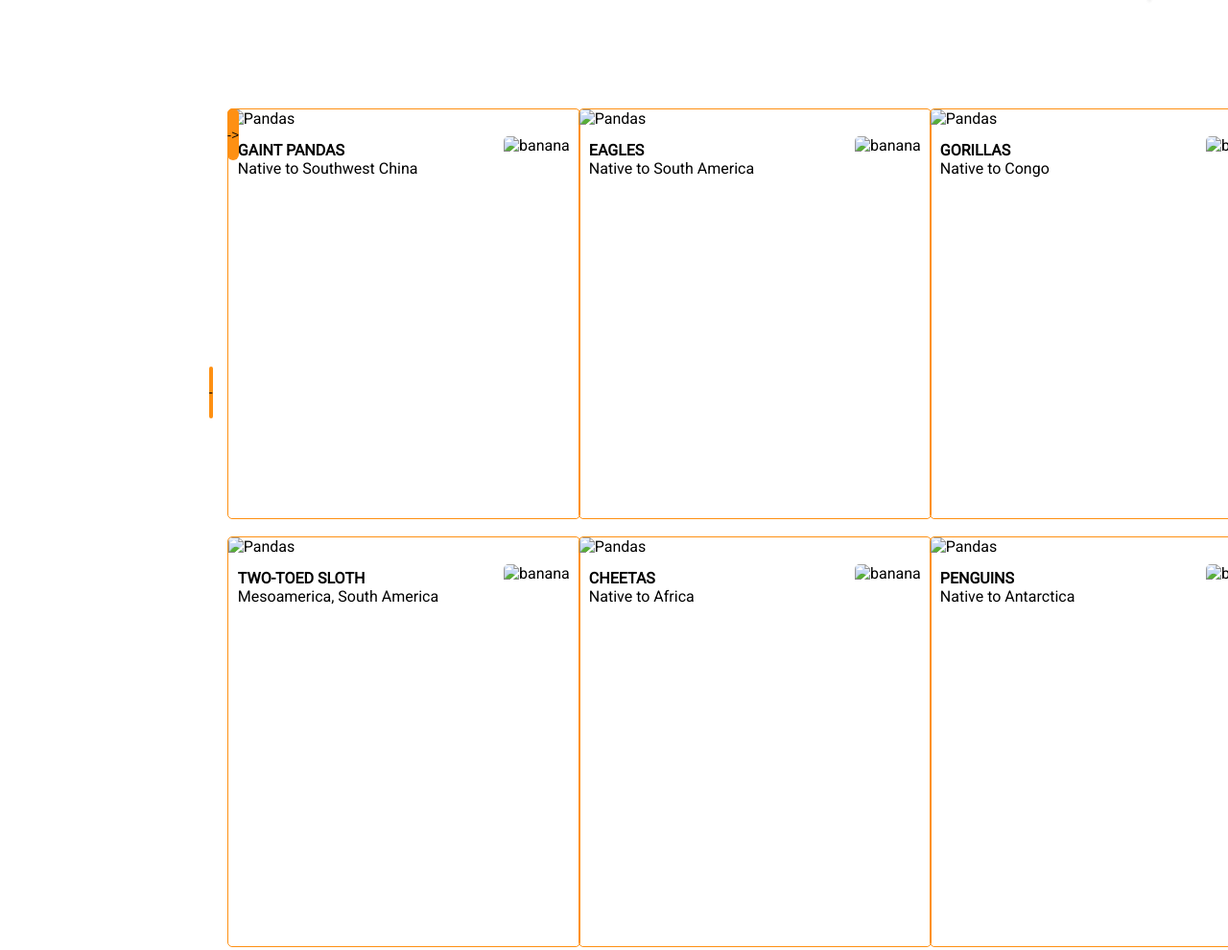
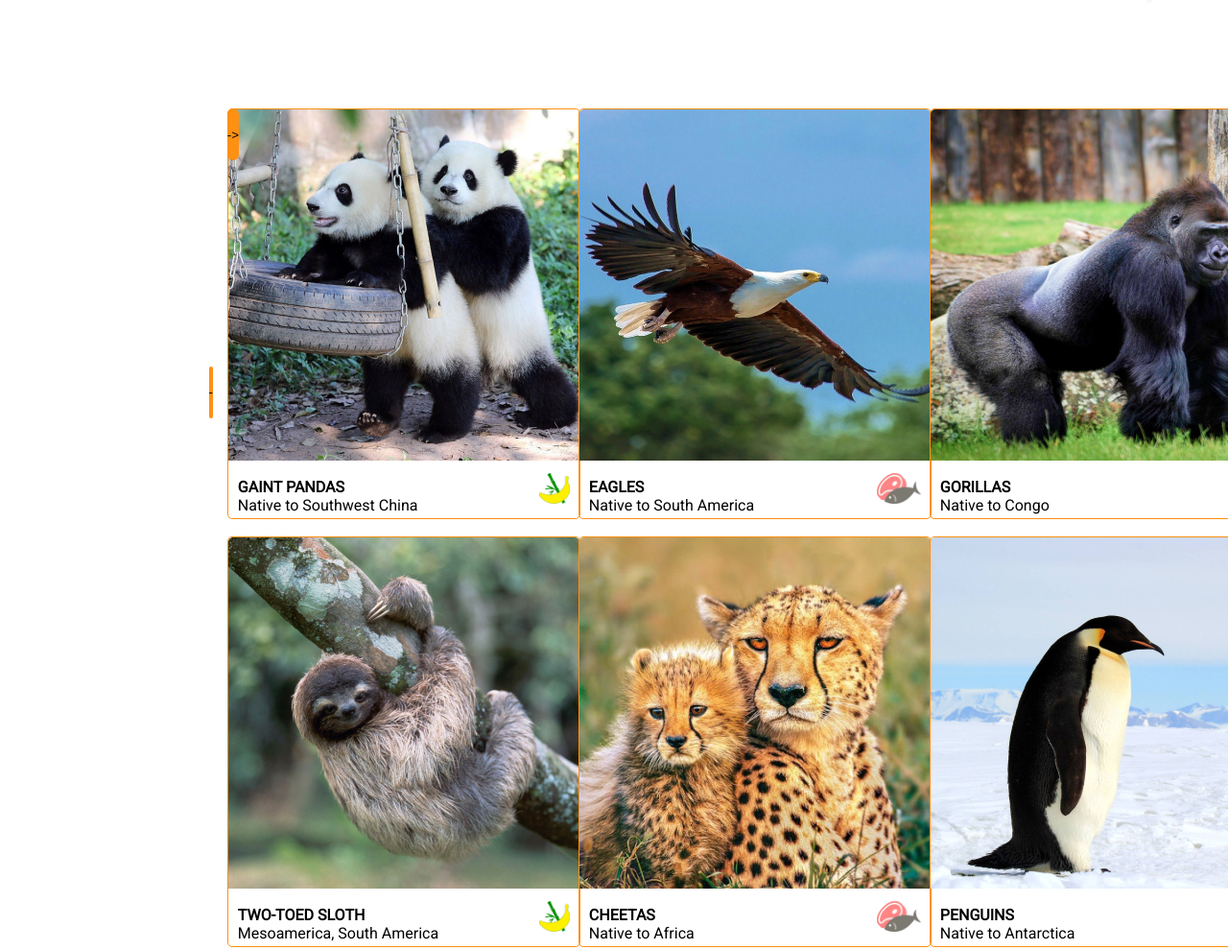
Before and after one commit to 1100-git/online-zoo, a plain HTML site: page pages/main/index.html in a window 1280 px wide. Shown: the part 1416-2406 px from the top of the page at 96% size. Drawn offline with Linux system fonts and the light colour scheme; files whose address does not match are found by name.

Commit message:
some changes

```diff
--- a/pages/main/index.html
+++ b/pages/main/index.html
@@ -8,7 +8,7 @@
     <link rel="preconnect" href="https://fonts.gstatic.com" crossorigin>
     <link href="https://fonts.googleapis.com/css2?family=Roboto&display=swap" rel="stylesheet">
     <link rel="stylesheet" href="./style.css">
-    <link rel="stylesheet" href="/1100-git-JSFE2022Q3/online-zoo/assets/styles/reset.css">
+    <link rel="stylesheet" href="/online-zoo/assets/styles/reset.css">
     <script src="./script.js"></script>
     <link rel="preconnect" href="https://fonts.googleapis.com">
 </head>
@@ -16,7 +16,7 @@
     <header>
         <nav>
             <div class="nav__body flex">
-                <div class="pet__logo"><h1>PetStory online</h1><img src="/1100-git-JSFE2022Q3/online-zoo/assets/icons/bamboo.svg" alt="bamboo"></div>
+                <div class="pet__logo"><h1>PetStory online</h1><img src="/online-zoo/assets/icons/bamboo.svg" alt="bamboo"></div>
                 <a href="#" class="nav__links">About</a>
                     <a href="#">Map</a>
                     <a href="#">Zoos</a>
@@ -34,7 +34,7 @@
         <section class="map">
             <div class="flex description">
                 <div class="descripton__logo">
-                    <img src="/1100-git-JSFE2022Q3/online-zoo/assets/images/bamboo-cap.jpg" alt="cap">
+                    <img src="/online-zoo/assets/images/bamboo-cap.jpg" alt="cap">
                 </div>
                 <div class="description__txt">
                     <h2>The Backstage of the Wilderness World.</h2>
@@ -50,55 +50,55 @@
             <div class="card__container grid">
                 <div class="card__slide">
                     <div class="border">
-                        <img src="/1100-git-JSFE2022Q3/online-zoo/assets/images/Pandas_slide.jpg" alt="Pandas">
+                        <img src="/online-zoo/assets/images/Pandas_slide.jpg" alt="Pandas">
                         <div class="card_name">
                             <a href="#"><strong>GAINT PANDAS</strong></br>Native to Southwest China</a>
-                            <img src="/1100-git-JSFE2022Q3/online-zoo/assets/icons/Bambanana.png" alt="banana">
+                            <img src="/online-zoo/assets/icons/Bambanana.png" alt="banana">
                         </div>
                     </div>
                 </div>
                 <div class="card__slide">
                     <div class="border">
-                        <img src="/1100-git-JSFE2022Q3/online-zoo/assets/images/Eagle_slide.jpg" alt="Pandas">
+                        <img src="/online-zoo/assets/images/Eagle_slide.jpg" alt="Pandas">
                         <div class="card_name">
                             <a href="#"><strong>EAGLES</strong></br>Native to South America</a>
-                            <img src="/1100-git-JSFE2022Q3/online-zoo/assets/icons/steash.png" alt="banana">
+                            <img src="/online-zoo/assets/icons/steash.png" alt="banana">
                         </div>
                     </div>
                 </div>
                 <div class="card__slide">
                     <div class="border">
-                        <img src="/1100-git-JSFE2022Q3/online-zoo/assets/images/Gorillas_slide.jpg" alt="Pandas">
+                        <img src="/online-zoo/assets/images/Gorillas_slide.jpg" alt="Pandas">
                         <div class="card_name">
                             <a href="#"><strong>GORILLAS</strong></br>Native to Congo</a>
-                            <img src="/1100-git-JSFE2022Q3/online-zoo/assets/icons/Bambanana.png" alt="banana">
+                            <img src="/online-zoo/assets/icons/Bambanana.png" alt="banana">
                         </div>
                     </div>
                 </div>
                 <div class="card__slide">
                     <div class="border">
-                        <img src="/1100-git-JSFE2022Q3/online-zoo/assets/images/Two-toed_slide.jpg" alt="Pandas">
+                        <img src="/online-zoo/assets/images/Two-toed_slide.jpg" alt="Pandas">
                         <div class="card_name">
                             <a href="#"><strong>TWO-TOED SLOTH</strong></br>Mesoamerica, South America</a>
-                            <img src="/1100-git-JSFE2022Q3/online-zoo/assets/icons/Bambanana.png" alt="banana">
+                            <img src="/online-zoo/assets/icons/Bambanana.png" alt="banana">
                         </div>
                     </div>
                 </div>
                 <div class="card__slide">
                     <div class="border">
-                        <img src="/1100-git-JSFE2022Q3/online-zoo/assets/images/Cheetas__slide.jpg" alt="Pandas">
+                        <img src="/online-zoo/assets/images/Cheetas__slide.jpg" alt="Pandas">
                         <div class="card_name">
                             <a href="#"><strong>CHEETAS</strong></br>Native to Africa</a>
-                            <img src="/1100-git-JSFE2022Q3/online-zoo/assets/icons/steash.png" alt="banana">
+                            <img src="/online-zoo/assets/icons/steash.png" alt="banana">
                         </div>
                     </div>
                 </div>
                 <div class="card__slide">
                     <div class="border">
-                        <img src="/1100-git-JSFE2022Q3/online-zoo/assets/images/Penguins_slide.jpg" alt="Pandas">
+                        <img src="/online-zoo/assets/images/Penguins_slide.jpg" alt="Pandas">
                         <div class="card_name">
                             <a href="#"><strong>PENGUINS</strong></br>Native to Antarctica</a>
-                            <img src="/1100-git-JSFE2022Q3/online-zoo/assets/icons/steash.png" alt="banana">
+                            <img src="/online-zoo/assets/icons/steash.png" alt="banana">
                         </div>
                     </div>
                 </div>
```
